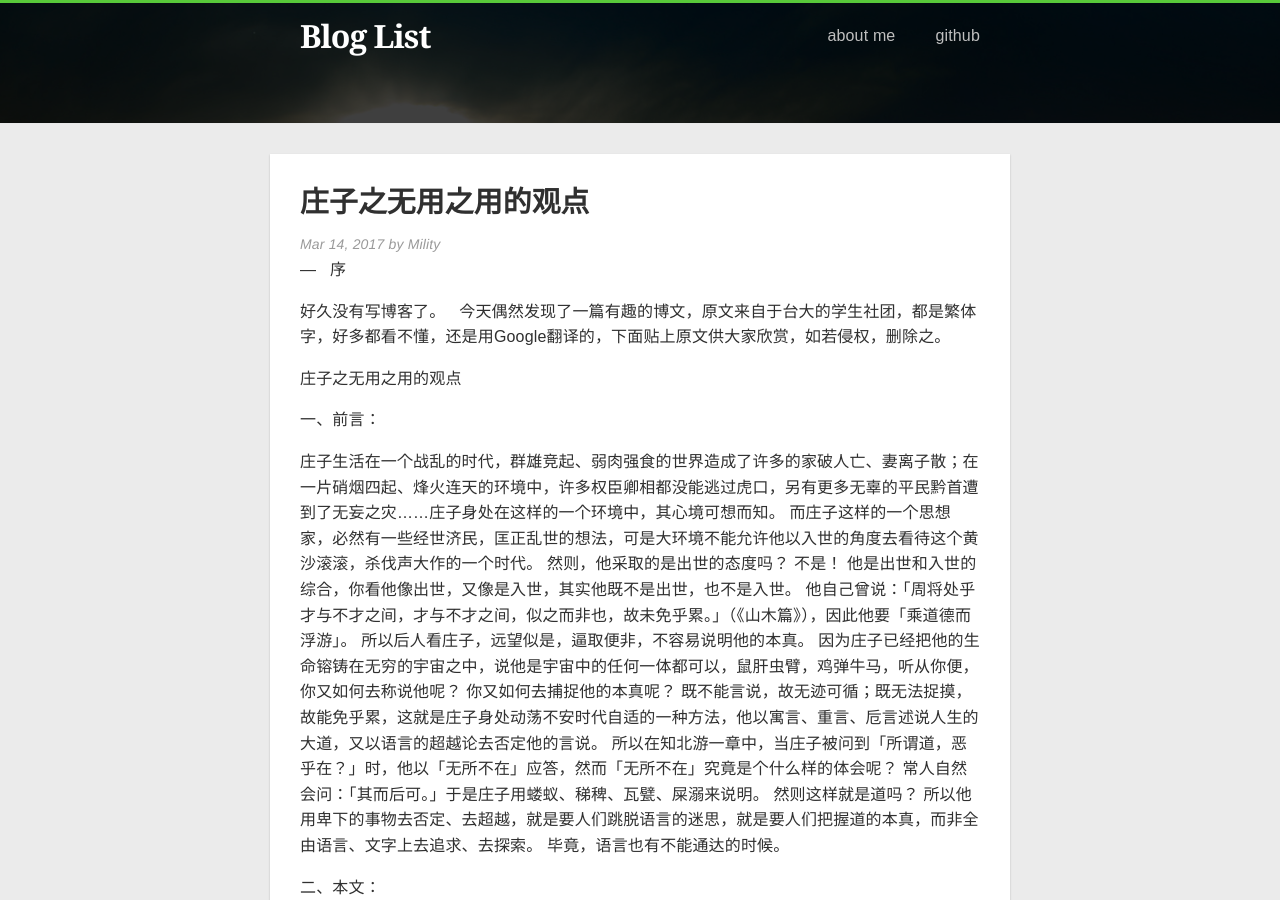
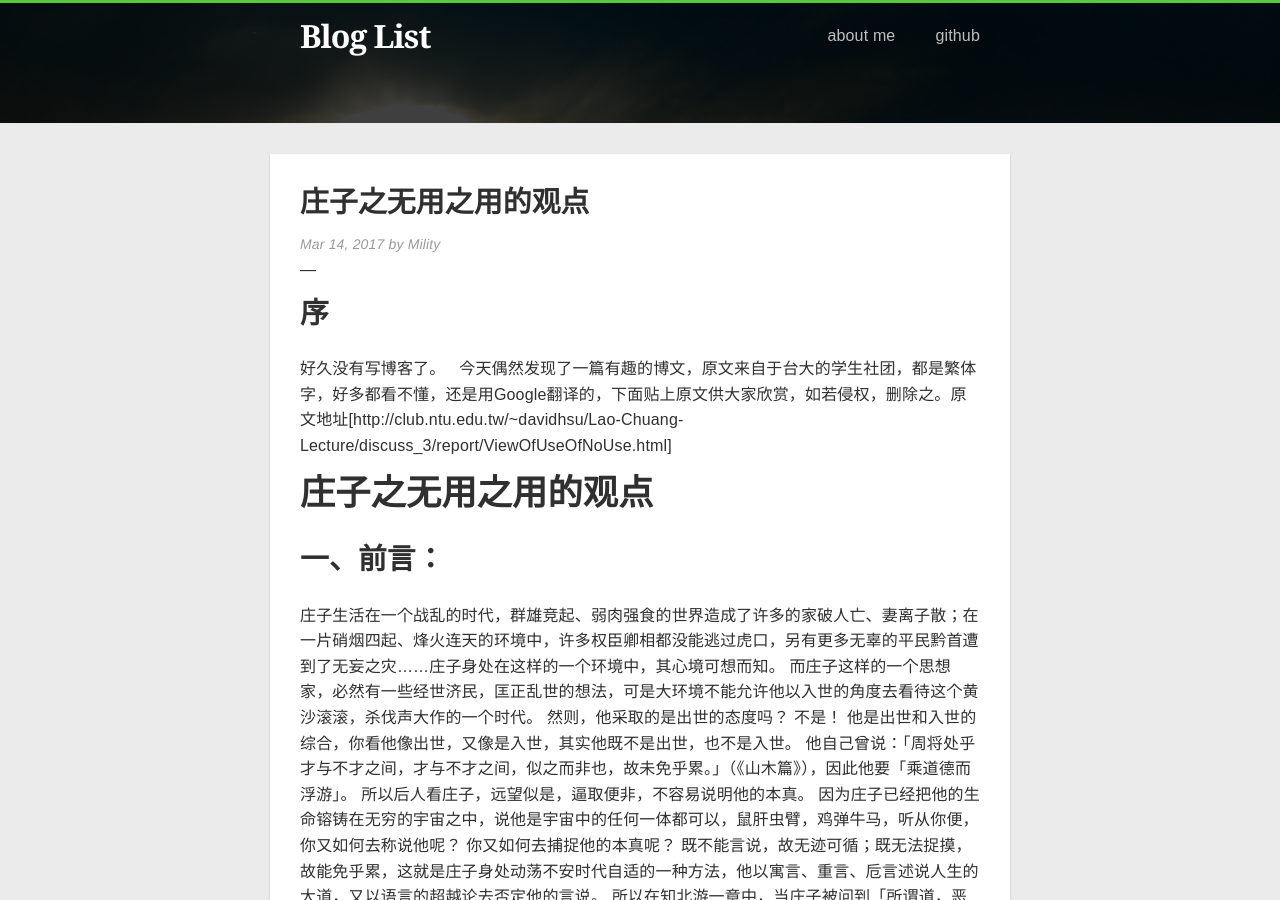
Before and after one commit to Mility/Mility.github.io, a Jekyll site: the page built from _posts/2017-03-14-庄子之无用之用的观点.markdown, in a window 1280 px wide and 900 px high. Built offline with Jekyll 4.4.1, drawn with Linux system fonts in a browser that asks for light colours; nearby versions of some CDN libraries; comment, search, counter and statistics services are not loaded.

Commit message:
添加新的博文 并修改字体大小

```diff
--- a/_posts/2017-03-14-庄子之无用之用的观点.markdown
+++ b/_posts/2017-03-14-庄子之无用之用的观点.markdown
@@ -3,18 +3,18 @@ layout: post
 title: "庄子之无用之用的观点"
 ---
 ---
-序
+## 序
 
 好久没有写博客了。
-今天偶然发现了一篇有趣的博文，原文来自于台大的学生社团，都是繁体字，好多都看不懂，还是用Google翻译的，下面贴上原文供大家欣赏，如若侵权，删除之。
+今天偶然发现了一篇有趣的博文，原文来自于台大的学生社团，都是繁体字，好多都看不懂，还是用Google翻译的，下面贴上原文供大家欣赏，如若侵权，删除之。原文地址[http://club.ntu.edu.tw/~davidhsu/Lao-Chuang-Lecture/discuss_3/report/ViewOfUseOfNoUse.html]
 
-庄子之无用之用的观点
+# 庄子之无用之用的观点
 
-一、前言：
+## 一、前言：
 
 庄子生活在一个战乱的时代，群雄竞起、弱肉强食的世界造成了许多的家破人亡、妻离子散；在一片硝烟四起、烽火连天的环境中，许多权臣卿相都没能逃过虎口，另有更多无辜的平民黔首遭到了无妄之灾……庄子身处在这样的一个环境中，其心境可想而知。 而庄子这样的一个思想家，必然有一些经世济民，匡正乱世的想法，可是大环境不能允许他以入世的角度去看待这个黄沙滚滚，杀伐声大作的一个时代。 然则，他采取的是出世的态度吗？ 不是！ 他是出世和入世的综合，你看他像出世，又像是入世，其实他既不是出世，也不是入世。 他自己曾说：「周将处乎才与不才之间，才与不才之间，似之而非也，故未免乎累。」（《山木篇》），因此他要「乘道德而浮游」。 所以后人看庄子，远望似是，逼取便非，不容易说明他的本真。 因为庄子已经把他的生命镕铸在无穷的宇宙之中，说他是宇宙中的任何一体都可以，鼠肝虫臂，鸡弹牛马，听从你便，你又如何去称说他呢？ 你又如何去捕捉他的本真呢？ 既不能言说，故无迹可循；既无法捉摸，故能免乎累，这就是庄子身处动荡不安时代自适的一种方法，他以寓言、重言、卮言述说人生的大道，又以语言的超越论去否定他的言说。 所以在知北游一章中，当庄子被问到「所谓道，恶乎在？」时，他以「无所不在」应答，然而「无所不在」究竟是个什么样的体会呢？ 常人自然会问：「其而后可。」于是庄子用蝼蚁、稊稗、瓦甓、屎溺来说明。 然则这样就是道吗？ 所以他用卑下的事物去否定、去超越，就是要人们跳脱语言的迷思，就是要人们把握道的本真，而非全由语言、文字上去追求、去探索。 毕竟，语言也有不能通达的时候。
 
-二、本文：
+## 二、本文：
 
 1、 泯除物用成心
 
@@ -62,7 +62,7 @@ title: "庄子之无用之用的观点"
 
 一株能做为社树的大木，要经过多少劫难才能达到。 在生长的过程中，时时刻刻都有受伐的潜在危险，有多少树木就因为在人们面前显得有用，而遭受砍伐，成了舟、棺椁、器、门户、柱，而这些难道就是身为一株树所应有的下场么？ 因此这社树以它在世人面前的无用来求自己的大用，用充当社树的方式来顺遂一己之全生，所以它既不是处在有用之内，也不是处在无用之间，它已经跳脱了「用」这样的一个境界，为自己求得了全生，免除了任何能危害它性命的祸害。 如此看来，「无用」，才能算是真正的「大用」吧！
 
-三、结语：
+## 三、结语：
 
 综观庄子「无用之用」的观点， 我们可以发现他并不是完全否定「有用」的价值，而是跳脱出世人的观点去开发它新的用处，也就是要人们先除去世俗的想法，以一个全新的观点来探讨一切我们常知的事物，如此才能够更接近大道，而不会因为已僵化的思考模式作祟，而杜绝了我们对道的体认。 所以庄子在逍遥游里写下了这么一段故事：「宋人有善为不龟手之药者，世世以洴澼絖为事。客闻之，请买其方百金。聚族而谋曰：『我世世为洴澼絖，不过数金；今一朝而鬻技百金，请与之。』客得之以说吴王。越有难，吴王使之将，冬与越人水战，大败越人，裂地而封之。能不龟手，一也；或以封，或不免于洴澼絖，则所用之异也。」其用意就在告诉世人泯除物用的成见，以开拓一个新的思想境界。
 
@@ -70,9 +70,9 @@ title: "庄子之无用之用的观点"
 
 而最终极的，「无用之用」的观点就是要「无」去物用。 天下万物在大道运行下顺性生长，不待人与之，人们应以「万物一体」的角度去看待事物，而不是以人的价值观去衡量万物。 器物的有用无用，是人的讲法、是人的成心，唯有去除了这个狭隘的观念，才能体会到庄子在语言文字背后所蕴藏的深意。 他说：「筌者所以在鱼，得鱼而忘筌；蹄者所以在兔，得兔而忘蹄；言者所以在意，得意而忘言。」【外物篇】，我们应从精神上去领略一个身处大时代思想家的心境，而不是专由言语、文字上去摸索这位文学家的「糟粕」。
 
-四、参考资料：
+## 四、参考资料：
 
-五、后记：
+## 五、后记：
 
 犹记得上学期选老子报告题目的时候，只因一个小小的交通因素耽搁了上课时间，老子给我的惩罚就是来个大签王?五十号！ 让我在万分不得已的情况下选到了「朴与器」这样一个玄之又玄的题目。 为此，我在上学期末，庄子题目抽签的时候，特地「行善积德」、「日行一善」，果然让我抽到了一个好签?五号，真是神明保佑啊！ 比上一次签号少了一个零……于是我开始寻找看来有水准、好发挥、参考资料多的题材，一眼就看中了【庄子「无用之用」的观点】这个题目，心里想：真是天助我也！ 只要把「朴与器」那份报告改一改，用几个庄子里头的例子就好了，这份报告应该就可以完成了吧……
 
```
